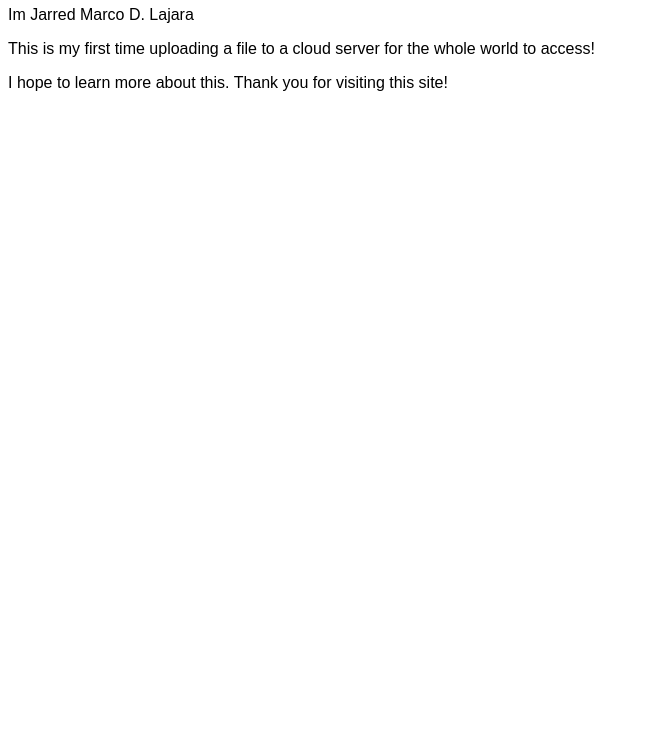
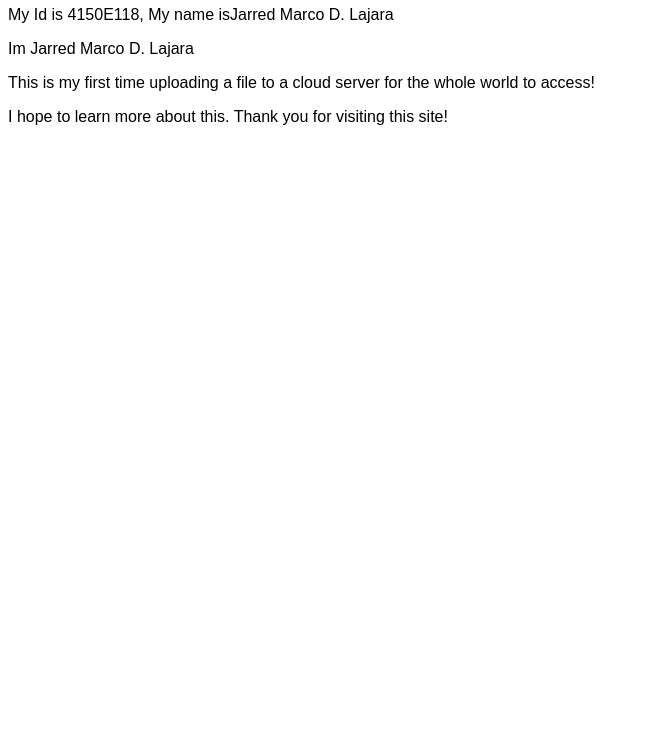
Before and after one commit to Jarred-Lajara/Firstweb, a plain HTML site: page index.html in a window 1280 px wide. Shown: the part 61-800 px from the top of the page, without its empty margins (0-649 px from the left). Drawn offline with Linux system fonts and the light colour scheme.

Commit message:
Update personal introduction in index.html
Corrected formatting and added personal information.

```diff
--- a/index.html
+++ b/index.html
@@ -8,8 +8,8 @@
 
     <h1>Hello Firstweb ☁</h1>
 
+    <p>My Id is 4150E118, My name isJarred Marco D. Lajara</p>
     <p>Im Jarred Marco D. Lajara</p>
-
     <p>This is my first time uploading a file to a cloud server for the whole world to access!</p>
 
     <p>I hope to learn more about this. Thank you for visiting this site!<p>
```
